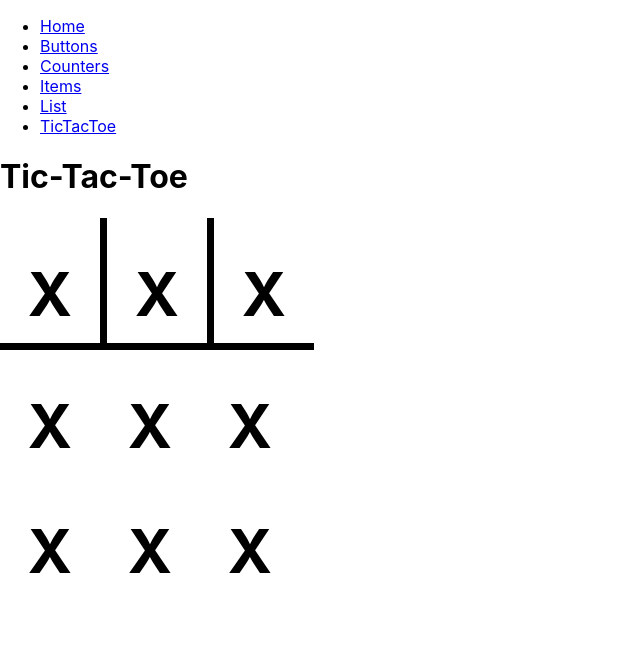
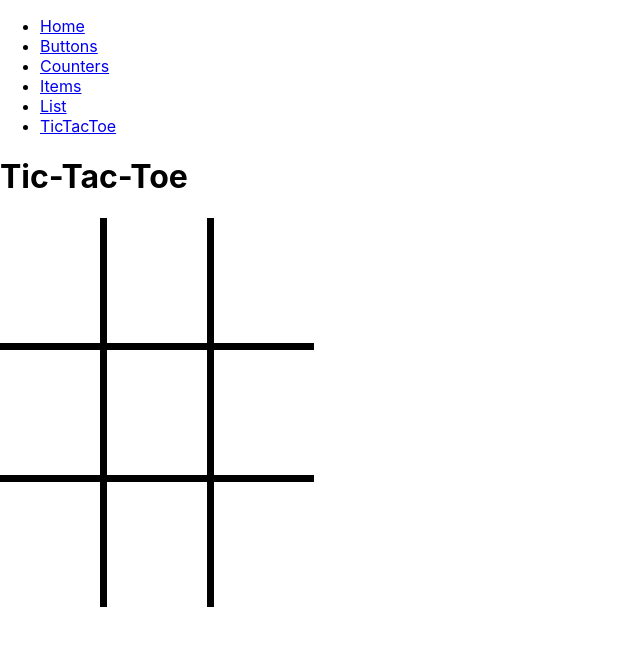
Before and after one commit to TaaviKodari/2023KevatTo1830_React-harjoitus, a React (Create React App) app in the folder 2023kevatto1830_react-harjoitus/: page /TicTacToe in a window 1280 px wide. Shown: the top 646 px of the page, without its empty margins (0-640 px from the left). Built offline with nearby package versions, Linux system fonts and the light colour scheme.

Commit message:
onSquareClick kesken

```diff
--- a/2023kevatto1830_react-harjoitus/src/TicTacToe/Board.jsx
+++ b/2023kevatto1830_react-harjoitus/src/TicTacToe/Board.jsx
@@ -1,23 +1,39 @@
 import React from "react";
 import { Square } from "./Square";
 
-export const Board = () =>{
+export const Board = ({gameState}) =>{
     return(
         <div>
             <div className="row">
-                <Square className="b-bottom-r"/>
-                <Square className="b-bottom-r"/>
-                <Square className="b-bottom"/>
+                <Square className="b-bottom-r"
+                 state = {gameState[0]}
+                />
+                <Square className="b-bottom-r"
+                 state = {gameState[1]}
+                />
+                <Square className="b-bottom"
+                 state = {gameState[2]}
+                />
             </div>
             <div className="row">
-                <Square/>
-                <Square/>
-                <Square/>
+                <Square className="b-bottom-r"
+                 state = {gameState[3]}
+                />
+                <Square className="b-bottom-r"
+                 state = {gameState[4]}
+                />
+                <Square className="b-bottom"
+                 state = {gameState[5]}
+                />
             </div>
             <div className="row">
-                <Square/>
-                <Square/>
-                <Square/>
+                <Square className="b-right"
+                 state = {gameState[6]}
+                />
+                <Square className="b-right"
+                 state = {gameState[7]}
+                 />
+                <Square  state = {gameState[8]}/>
             </div>
         </div>
     );
--- a/2023kevatto1830_react-harjoitus/src/TicTacToe/Square.jsx
+++ b/2023kevatto1830_react-harjoitus/src/TicTacToe/Square.jsx
@@ -4,7 +4,7 @@ export const Square =(props)=>{
     const classes = props.className?`${props.className} square` : 'square';
     return(
         <div className={classes}>
-            <h1>X</h1>
+            <h1>{props.state}</h1>
         </div>
     );
 }
--- a/2023kevatto1830_react-harjoitus/src/TicTacToe/TicTacToe.css
+++ b/2023kevatto1830_react-harjoitus/src/TicTacToe/TicTacToe.css
@@ -23,6 +23,6 @@
     border-bottom: 7px solid black;
 }
 
-.b.right{
+.b-right{
     border-right: 7px solid black;
 }
--- a/2023kevatto1830_react-harjoitus/src/TicTacToe/TicTacToe.jsx
+++ b/2023kevatto1830_react-harjoitus/src/TicTacToe/TicTacToe.jsx
@@ -1,11 +1,22 @@
 import React from "react";
 import './TicTacToe.css';
 import { Board } from "./Board";
+import {useState} from "react";
+
+const intialBoard = ['','','','','','','','',''];
+
 export const TicTacToe =()=>{
+    const[gameState, setGameState] = useState(intialBoard);
+    const[isXTurn, setIsXTurn] = useState(true);
+
+    const onSquareClick = () =>{
+        let strings = Array.from(gameState);
+    }
+
     return(
         <div>
             <h1>Tic-Tac-Toe</h1>
-            <Board/>
+            <Board gameState={gameState}/>
         </div>
     );
 }
```
